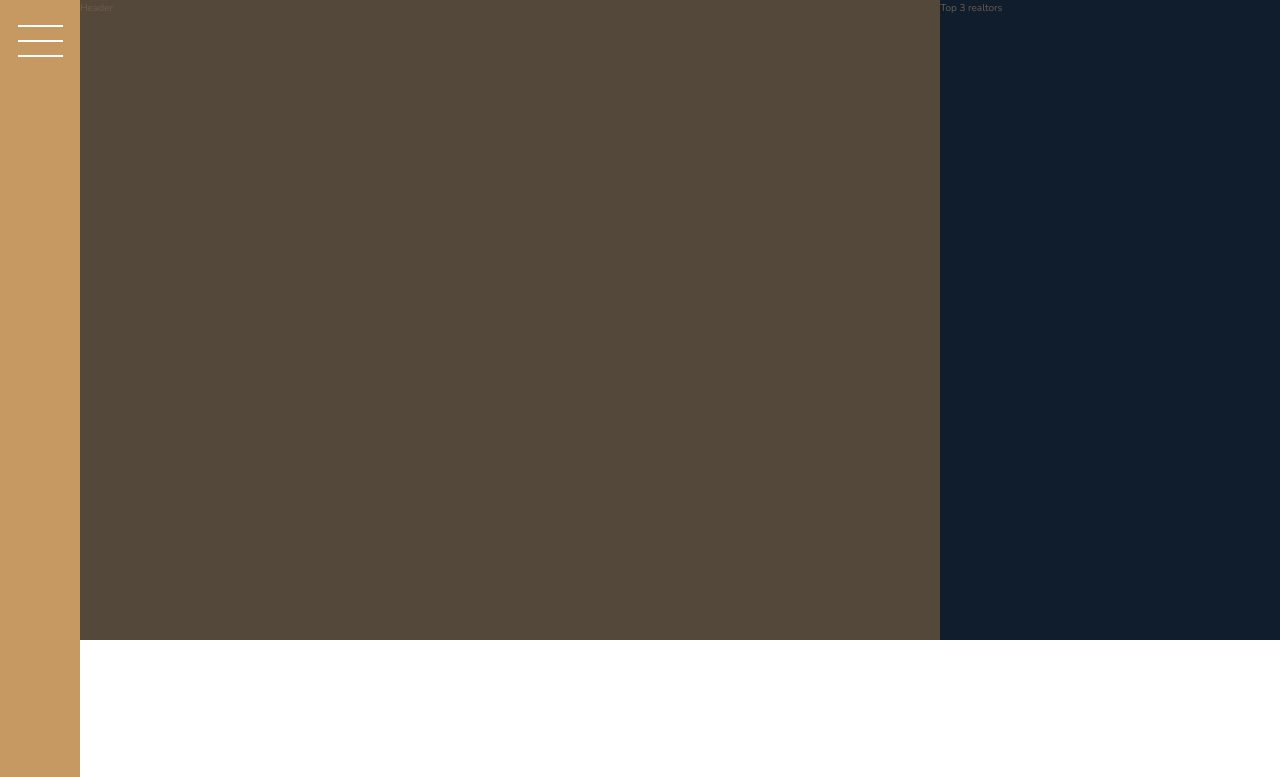
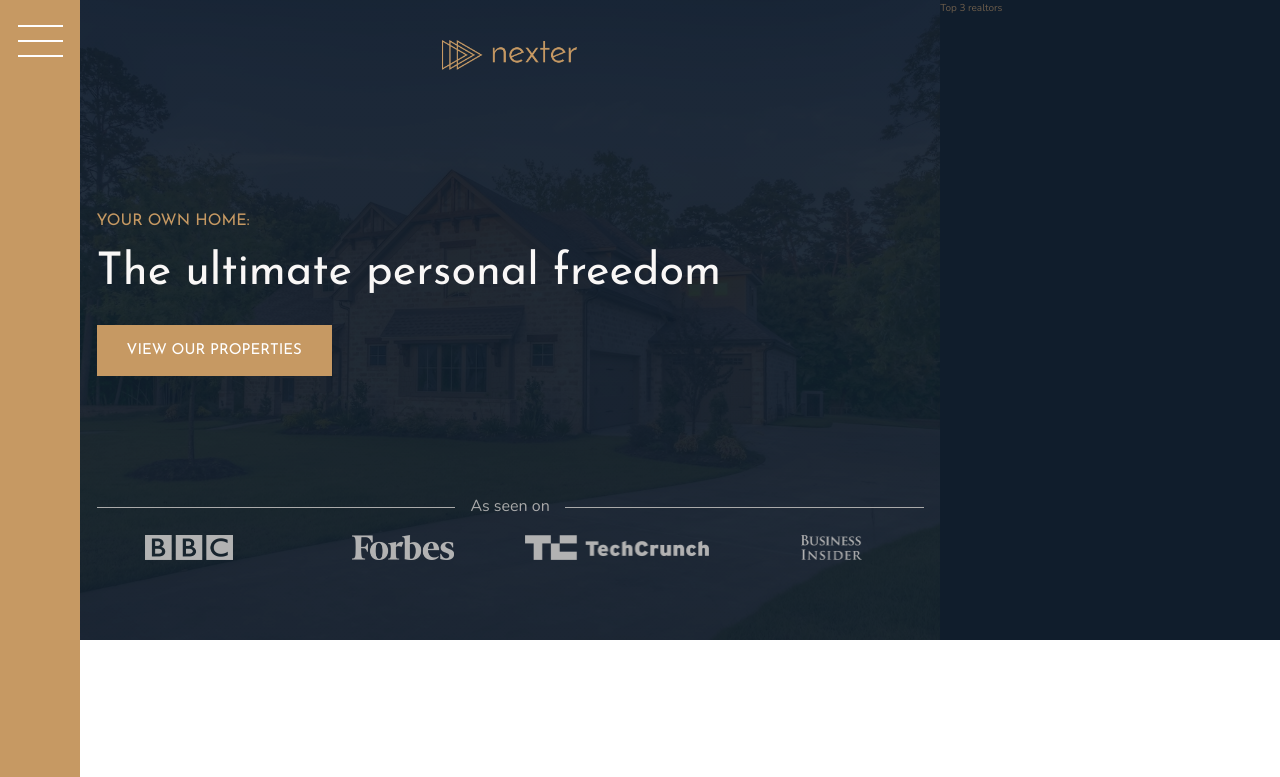
Before and after one commit to AndriiZhyvotovskyiPL/Nexter, a website: page index.html in a window 1280 px wide. Shown: the top 777 px of the page. Drawn offline with nearby package versions, Linux system fonts and the light colour scheme.

Commit message:
Building the header

```diff
--- a/index.html
+++ b/index.html
@@ -17,7 +17,17 @@
 </div>
 
 <header class="header">
-    Header
+    <img src="img/logo.png" alt="Nexter logo" class="header__logo">
+    <h3 class="heading-3">Your own home:</h3>
+    <h1 class="heading-1">The ultimate personal freedom</h1>
+    <button class="btn header__btn">View our properties</button>
+    <div class="header__seenon-text">As seen on</div>
+    <div class="header__seenon-logos">
+        <img src="img/logo-bbc.png" alt="Seen on logo 1">
+        <img src="img/logo-forbes.png" alt="Seen on logo 2">
+        <img src="img/logo-techcrunch.png" alt="Seen on logo 3">
+        <img src="img/logo-bi.png" alt="Seen on logo 4">
+    </div>
 </header>
 
 <div class="realtors">
--- a/sass/_header.scss
+++ b/sass/_header.scss
@@ -1,4 +1,54 @@
 .header {
   background-color: $color-grey-dark-1;
   grid-column: full-start / col-end 6;
+  background-image: linear-gradient(rgba($color-secondary, .93), rgba($color-secondary, .93)), url(../img/hero.jpeg);
+  background-size: cover;
+  background-position: center;
+  padding: 4rem 8rem 8rem 8rem;
+
+  display: grid;
+  grid-template-rows: 1fr min-content 6rem 1fr;
+  grid-template-columns: max-content;
+  grid-row-gap: 1.5rem;
+  justify-content: center;
+
+  &__logo {
+    height: 3rem;
+    justify-self: center;
+  }
+
+  &__btn {
+    align-self: start;
+    justify-self: start;
+  }
+
+  &__seenon-text {
+    display: grid;
+    grid-template-columns: 1fr max-content 1fr;
+    grid-column-gap: 1.5rem;
+    align-items: center;
+
+    font-size: 1.6rem;
+    color: $color-grey-light-2;
+
+    &::before,
+    &::after {
+      content: "";
+      height: 1px;
+      display: block;
+      background-color: currentColor;
+    }
+  }
+
+  &__seenon-logos {
+    display: grid;
+    grid-template-columns: repeat(4, 1fr);
+    grid-column-gap: 3rem;
+    justify-items: center;
+
+    img {
+      height: 2.5rem;
+      filter: brightness(70%);
+    }
+  }
 }
--- a/sass/_typography.scss
+++ b/sass/_typography.scss
@@ -5,6 +5,9 @@
 
 .heading-1 {
   @extend %heading;
+  font-size: 4.5rem;
+  color: $color-grey-light-1;
+  line-height: 1;
 }
 
 .heading-2 {
```
Also changed, not shown: css/style.css.
